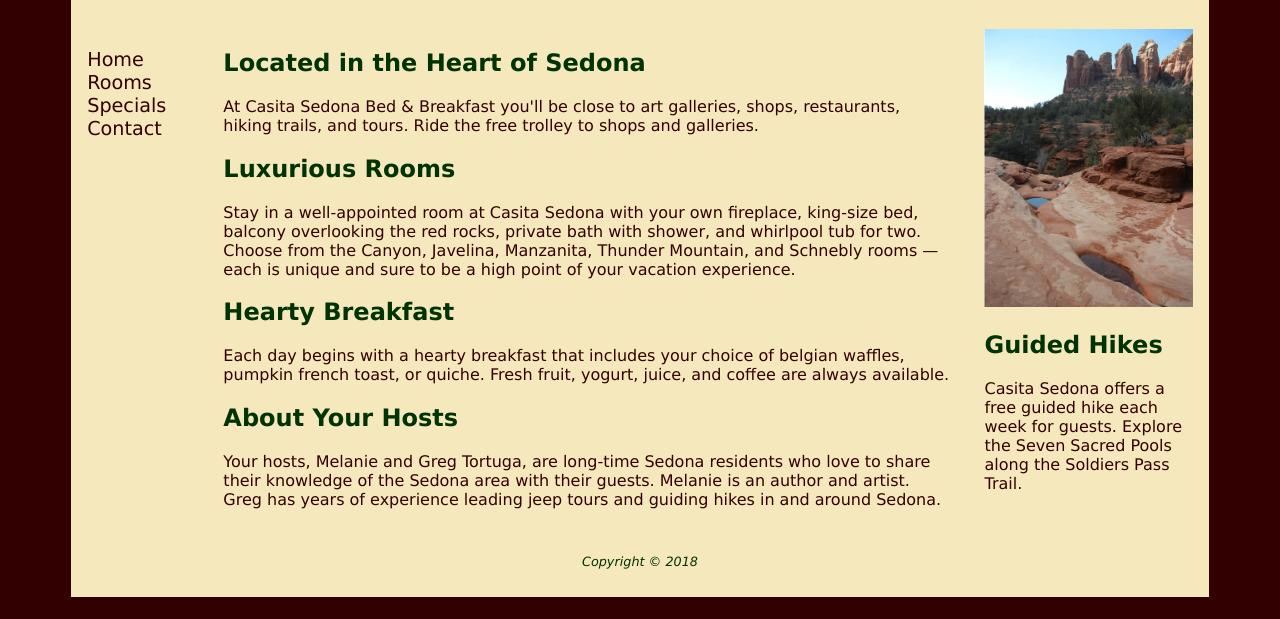
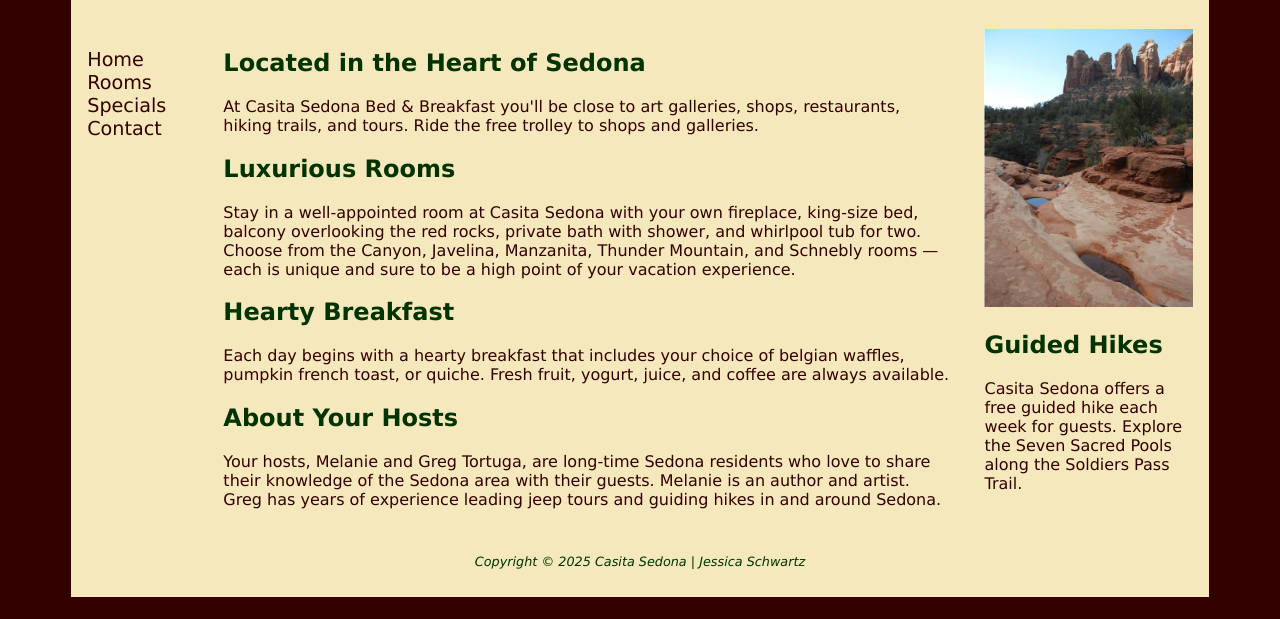
Before and after one commit to jessrschwartz/webd152, a plain HTML site: page flex/index.html in a window 1280 px wide. Shown: the part 181-800 px from the top of the page. Drawn offline with Linux system fonts and the light colour scheme.

Commit message:
Update index.html

```diff
--- a/flex/index.html
+++ b/flex/index.html
@@ -36,7 +36,7 @@
 	 <p>Casita Sedona offers a free guided hike each week for guests. Explore the Seven Sacred Pools along the Soldiers Pass Trail.</p>
    </aside>
    </div> <!-- end of flex container -->
-   <footer>Copyright &copy; 2018
+   <footer>Copyright &copy; 2025 Casita Sedona | Jessica Schwartz
    </footer>
 </div>
 </body>
```
